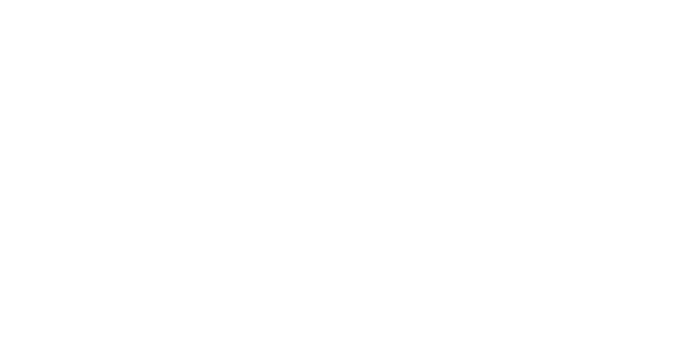
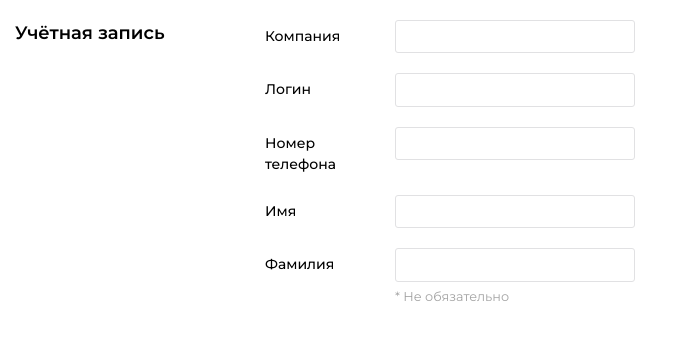
Before and after one commit to shaidrv/av100, a Vue app: page / in a window 1280 px wide. Shown: the top 340 px of the page, without its empty margins (0-683 px from the left). Built offline with nearby package versions, Linux system fonts and the light colour scheme.

Commit message:
Верстка блока учетная запись

```diff
--- a/package.json
+++ b/package.json
@@ -10,6 +10,7 @@
   "dependencies": {
     "axios": "^1.3.5",
     "core-js": "^3.8.3",
+    "normalize.css": "^8.0.1",
     "vue": "^2.6.14",
     "vuex": "^3.6.2"
   },
--- a/src/App.vue
+++ b/src/App.vue
@@ -1,5 +1,47 @@
 <template>
-  <div id="app"></div>
+  <div id="app">
+    <div class="container">
+      <div class="account">
+        <div class="account__title">Учётная запись</div>
+        <div class="account__fields">
+          <div class="row">
+            <label>Компания</label>
+            <div>
+              <input type="text" name="company" />
+            </div>
+          </div>
+          <div class="row">
+            <label>Логин</label>
+            <div>
+              <input type="text" name="login" />
+            </div>
+          </div>
+          <div class="row">
+            <label
+              >Номер <br />
+              телефона</label
+            >
+            <div>
+              <input type="text" name="phone-number" />
+            </div>
+          </div>
+          <div class="row">
+            <label>Имя</label>
+            <div>
+              <input type="text" name="name" />
+            </div>
+          </div>
+          <div class="row">
+            <label>Фамилия</label>
+            <div>
+              <input type="text" name="last-name" />
+              <small>* Не обязательно</small>
+            </div>
+          </div>
+        </div>
+      </div>
+    </div>
+  </div>
 </template>
 
 <script>
--- /dev/null
+++ b/src/css/theme.css
@@ -0,0 +1,76 @@
+@import url('https://fonts.googleapis.com/css2?family=Montserrat:wght@400;500;600&display=swap');
+
+* {
+  box-sizing: border-box;
+}
+
+body {
+  color: #000;
+  font-family: Montserrat, Helvetica, Arial, sans-serif;
+  font-weight: 400;
+  line-height: 1.5;
+  background: #fff;
+  height: 100%;
+}
+
+.container {
+  margin: 0 auto;
+  max-width: 1920px;
+  padding: 20px 15px 0 15px;
+}
+
+.account {
+  display: flex;
+  margin-bottom: 4rem;
+}
+
+.account__title {
+  font-size: 18px;
+  font-weight: 600;
+  width: 250px;
+  margin: 0;
+  padding: 0;
+}
+
+.row {
+  margin-bottom: 20px;
+  display: flex;
+}
+
+input {
+  background: #fff;
+  border: 1px solid #e1e1e3;
+  border-radius: 3px;
+  padding: 8px 10px;
+  width: 240px;
+  height: 33.4px;
+  display: block;
+  color: #000;
+  font-size: 14px;
+  transition: all 0.3s;
+  outline: none;
+  padding: 8px 10px;
+}
+
+input:focus {
+  border-color: #2dc574;
+}
+
+label {
+  font-size: 14px;
+  cursor: pointer;
+  display: block;
+  font-weight: 500;
+  line-height: 21px;
+  margin: 6px 10px 0 0;
+  padding: 0;
+  width: 120px;
+}
+
+small {
+  color: #a3a3a3;
+  display: block;
+  font-size: 12px;
+  margin-top: 5px;
+  font-weight: 400;
+}
--- a/src/main.js
+++ b/src/main.js
@@ -1,10 +1,12 @@
 import Vue from 'vue'
 import App from './App.vue'
 import store from './store'
+import './css/theme.css'
+import 'normalize.css'
 
 Vue.config.productionTip = false
 
 new Vue({
   store,
-  render: h => h(App)
+  render: (h) => h(App),
 }).$mount('#app')
```
Also changed, not shown: 1 other file (tests, documents, lock files or other folders).
